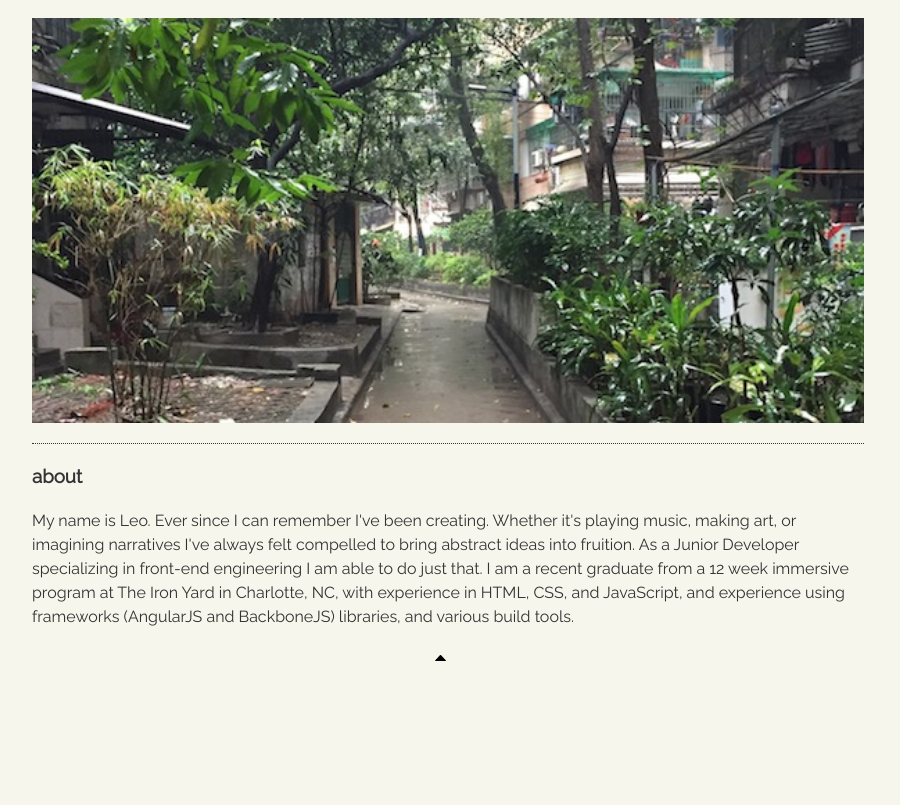
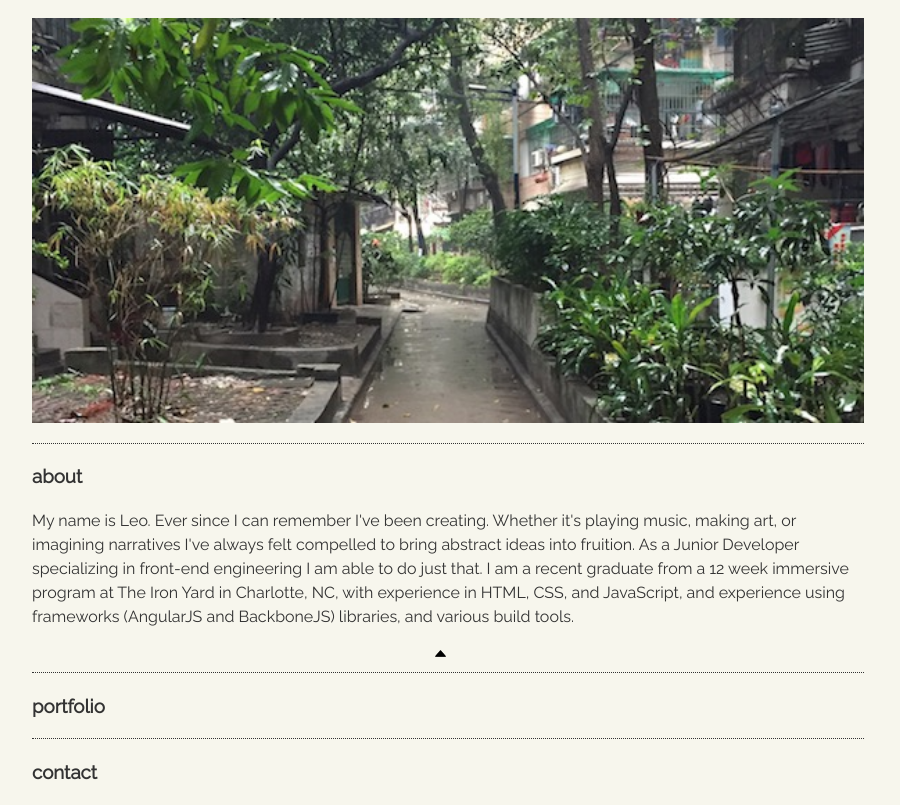
Before and after one commit to leowolf749/portfolio, a website: page docs/index.html in a window 1280 px wide. Shown: the part 118-923 px from the top of the page, without its empty margins (192-1092 px from the left). Before the commit the page ends 800 px from the top, so only its background shows below. Drawn offline with nearby package versions, Linux system fonts and the light colour scheme; a web font is replaced by a local one.

Commit message:
Set up portfolio and contact sections to fill with content.

```diff
--- a/docs/index.html
+++ b/docs/index.html
@@ -44,8 +44,10 @@
             <a href="#home"><img id="upArrow" src="assets/icon-arrow-up-b-128.png"/></a>
         </section>
         <section id="portfolio">
+            <h3>portfolio</h3>
         </section>
         <section id="contact">
+            <h3>contact</h3>
         </section>
     </main>
     <footer>
--- /dev/null
+++ b/styles/partials/_contact.scss
@@ -0,0 +1,5 @@
+#contact {
+    width: 65%;
+    margin: 0 auto;
+    border-top: 1px dotted #333333;
+}
--- /dev/null
+++ b/styles/partials/_portfolio.scss
@@ -0,0 +1,5 @@
+#portfolio {
+    width: 65%;
+    margin: 0 auto;
+    border-top: 1px dotted #333333;
+}
--- a/styles/style.scss
+++ b/styles/style.scss
@@ -17,6 +17,7 @@ body {
     #upArrow {
         width: 2%;
         margin-left: 400px;
+        margin-bottom: 10px;
     }
 }
 
@@ -24,3 +25,5 @@ body {
 @import 'partials/header';
 @import 'partials/hero';
 @import 'partials/about';
+@import 'partials/portfolio';
+@import 'partials/contact';
```
Also changed, not shown: index.html (+2 -0 lines), docs/style.css.
